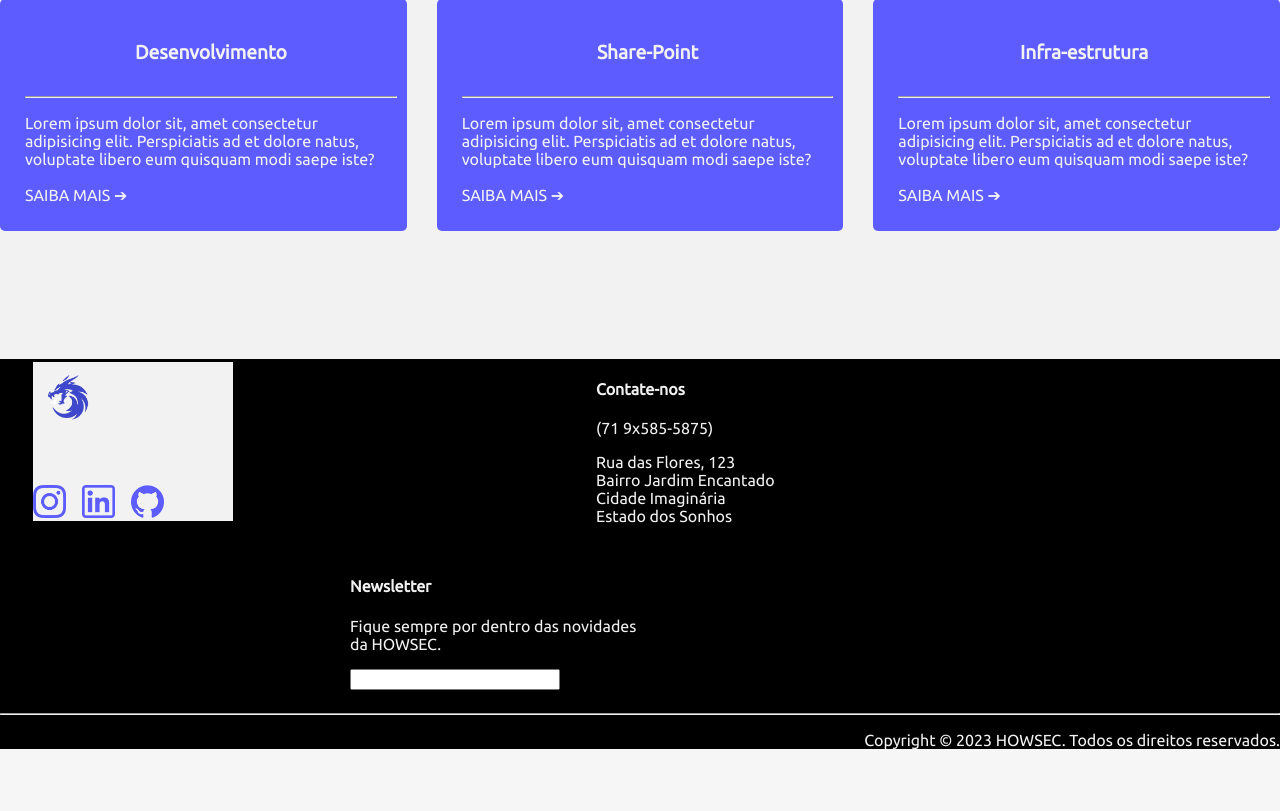
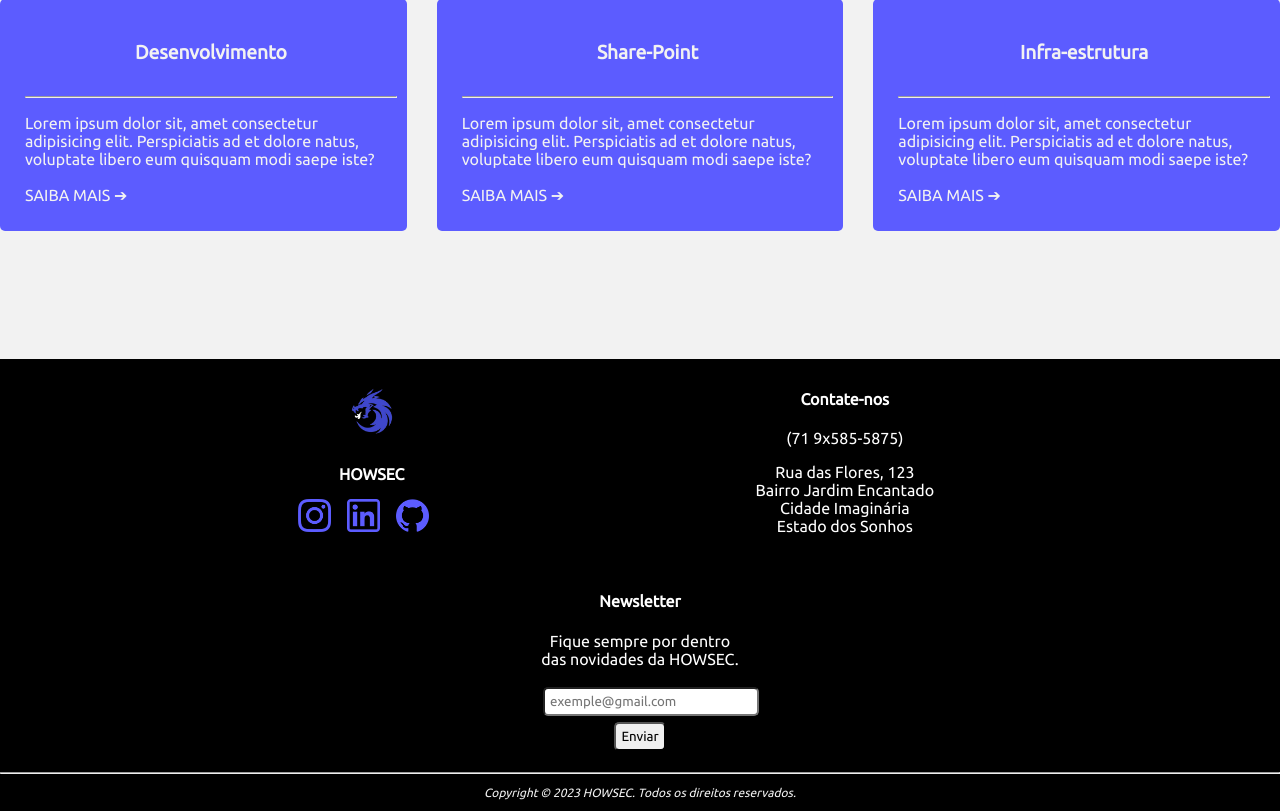
Before and after one commit to TacioNSantos/site-projetolp, a PHP site: page / in a window 1280 px wide. Shown: the part 1735-2546 px from the top of the page. Before the commit the page ends 2484 px from the top, so only its background shows below. Run offline with PHP 8.4, Linux system fonts and the light colour scheme.

Commit message:
Terminando o footer

```diff
--- a/CSS/geral.css
+++ b/CSS/geral.css
@@ -94,41 +94,41 @@ main{
 #footer{
     width: 100%;
     background-color: #000;
+    color: #FFF;
+    display: inline-block;
+    text-align: center;
+}
+
+#footer-container-01{
+    font-weight: bold;
+    color: #000;
+}
+
+#footer-container-01 p{
+    color: #FFF;
+}
+
+#footer-container-02{
+    margin-left: 13%;
+    margin-right: 13%;
+}
+
+.container-footer{
+    background: #000 !important;
+    text-align: center;
+    display: inline-block;
+    margin: 10px 100px;
+    width: 200px;
 }
 
 #Copyright{
-    display: flex;
-    justify-content: end;
+    font-style: italic;
+    color: #F2F2F2;
+    font-size: 12px;
 }
 
-.container-footer{
-    width: 300px;
-    display: inline-block;
-    margin-bottom: 15px;
+#footer input{
+    border-radius: 5px;
+    padding: 5px;
+    margin: 3px;
 }
-
-#footer-container-01{
-    float: left;
-    margin-right: 360px;
-    margin-left: 30px;
-}
-
-#footer-container-03{
-    margin-left: 350px;
-}
-
-.foto-footer{
-    width: 70px;
-}
-
-.footer-social{
-    width: 33px;
-    margin-right: 16px;
-}
-
-.logo-footer-p{
-  color: #F2F2F2;
-}
-#redes-social{
-    margin-bottom: 15px;
-}
--- a/index.html
+++ b/index.html
@@ -97,8 +97,8 @@
         </div>
 
     <div id="footer">
-        <div id="footer-container-01">
-            <img class="foto-footer" src="imagens/logo.png" alt="logo"><b><p class="logo-footer-p">HOWSEC</p></b>
+        <div id="footer-container-01" class="container-footer">
+            <img class="foto-footer" src="imagens/logo.png" alt="logo"><p class="logo-footer-p">HOWSEC</p>
             <div id="redes-sociais">
                 <img class="footer-social" src="imagens/instagram.png"><img class="footer-social" src="imagens/linkedin.png"><img class="footer-social" src="imagens/github.png">
             </div>
@@ -111,7 +111,8 @@
         <div id="footer-container-03" class="container-footer">
             <h4 class="logo-footer-p">Newsletter</h4>
             <p class="logo-footer-p">Fique sempre por dentro das novidades da HOWSEC.</p>
-            <input>
+            <input type="email" placeholder="exemple@gmail.com">
+            <input type="submit" value="Enviar">
         </div>
         <hr>
         <p id="Copyright" class="logo-footer-p">Copyright © 2023 HOWSEC. Todos os direitos reservados.</p>
--- a/paginas/pagina01.html
+++ b/paginas/pagina01.html
@@ -94,7 +94,7 @@
             <input>
         </div>
         <hr>
-        <p id="Copyright" class="logo-footer-p">Copyright © 2023 HOWSEC. Todos os direitos reservados.</p>
+        <p id="copyright" class="logo-footer-p">Copyright © 2023 HOWSEC. Todos os direitos reservados.</p>
     </div>
 
 </body>
```
